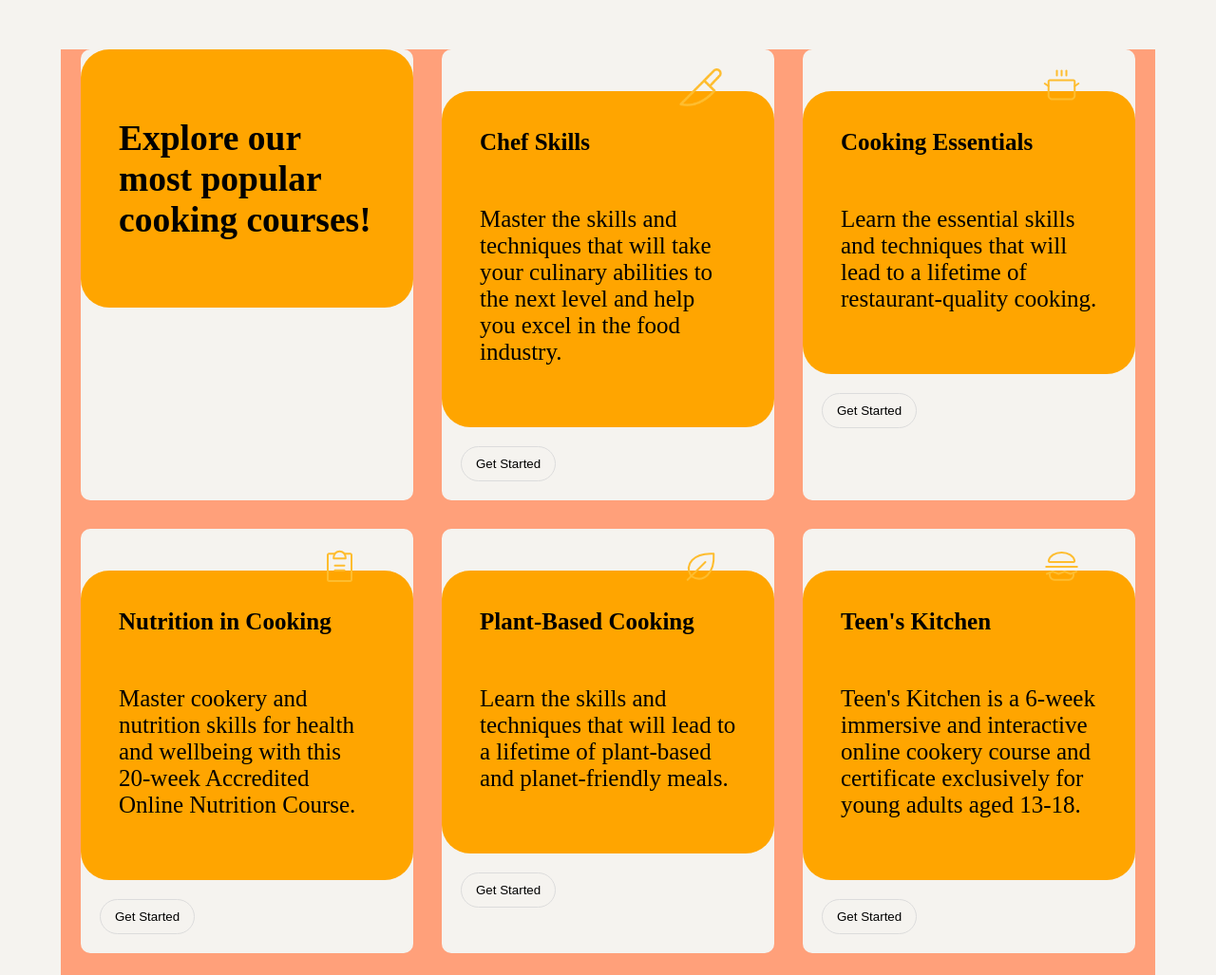
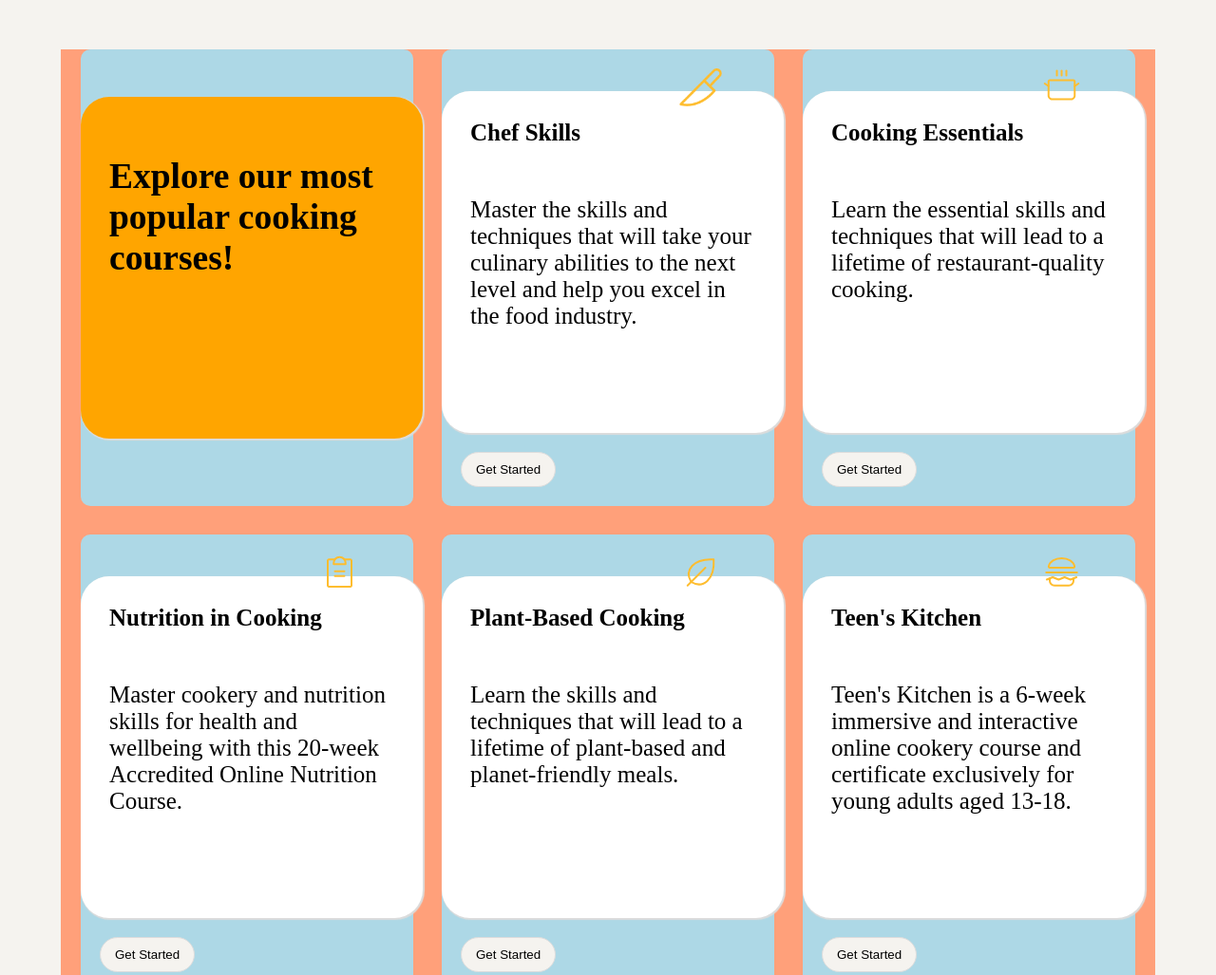
Before and after one commit to Amsav23/Sweet-Berries-Project, a plain HTML site: page index.html in a window 1280 px wide. Shown: the part 611-1638 px from the top of the page at 95% size. Drawn offline with Linux system fonts and the light colour scheme.

Commit message:
style css
yay I fixed the container sizes

```diff
--- a/index.html
+++ b/index.html
@@ -36,7 +36,7 @@
     <!--main-->
     <div class="main_container">
         <div class="main">
-            <div class="courses_container">
+            <div class="courses_container_special">
                 <h2>Explore our most popular cooking courses!</h2>
             </div>
         </div>
--- a/style.css
+++ b/style.css
@@ -111,8 +111,10 @@ header button {
 }
 
 .main {
-    background-color: var(--light-beige);
+    background-color: lightblue;
     border-radius: 10px;
+
+    /*padding: 0 30px;*/
     /*margin-left: 30px;
     margin-right: 30px;*/
 }
@@ -126,14 +128,29 @@ header button {
     left: 250px;
 }
 
+.courses_container_special {
+    font-size: 25px;
+    display: flex;
+    flex-direction: column;
+    border-radius: 30px;
+    background-color: orange;
+    padding: 30px;
+    box-shadow: 1px 1px 1px 1px var(--light-grey);
+    width: 300px;
+    height: 300px;
+    margin: 50px 0;
+}
+
 .courses_container {
     font-size: 25px;
-
     display: flex;
     flex-direction: column;
-    background-color: orange;
+    background-color: var(--white);
     border-radius: 30px;
-    padding: 40px;
+    padding: 30px;
+    box-shadow: 1px 1px 1px 1px var(--light-grey);
+    width: 300px;
+    height: 300px;
 }
 
 .main-btn {
```
